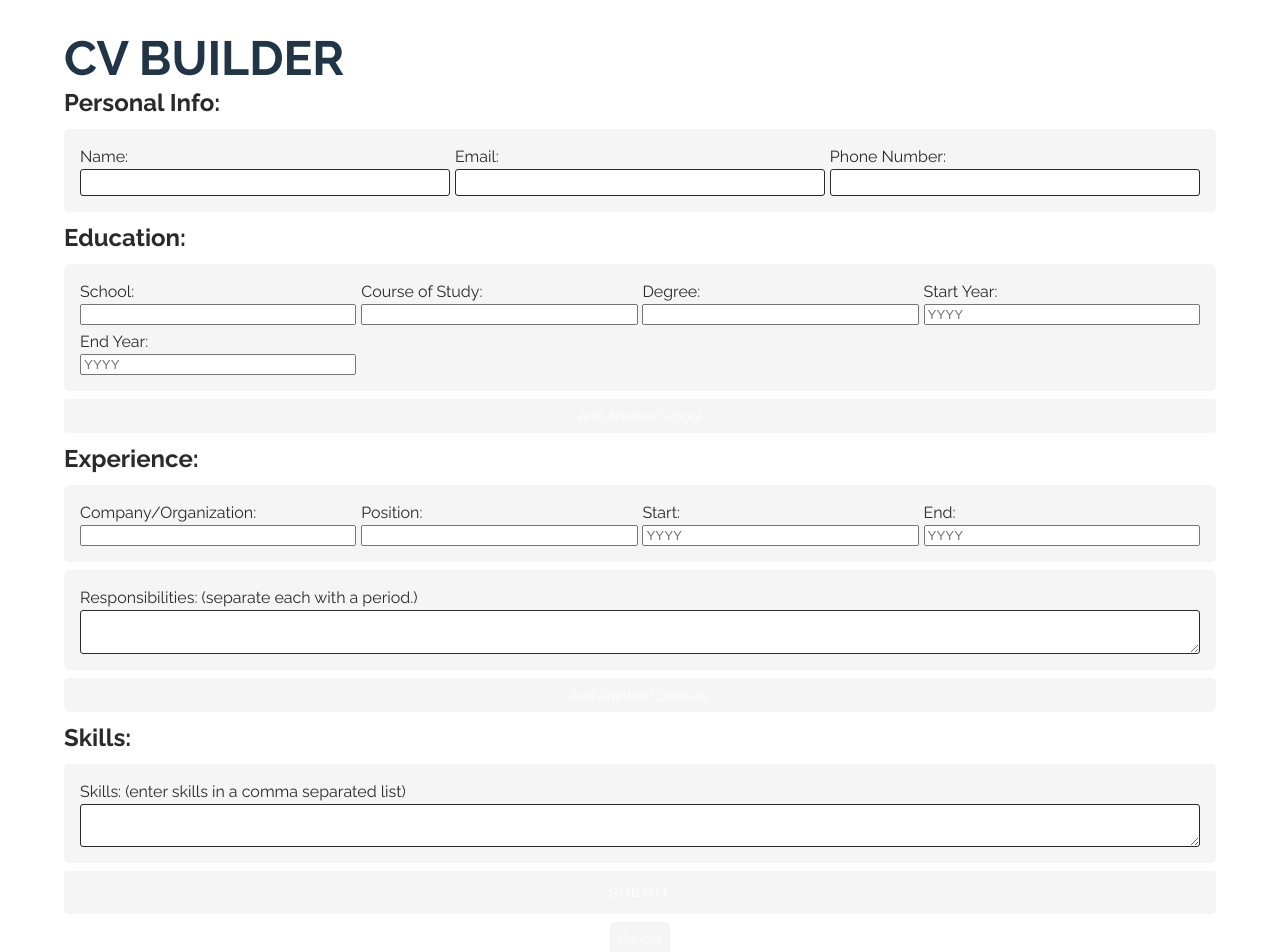
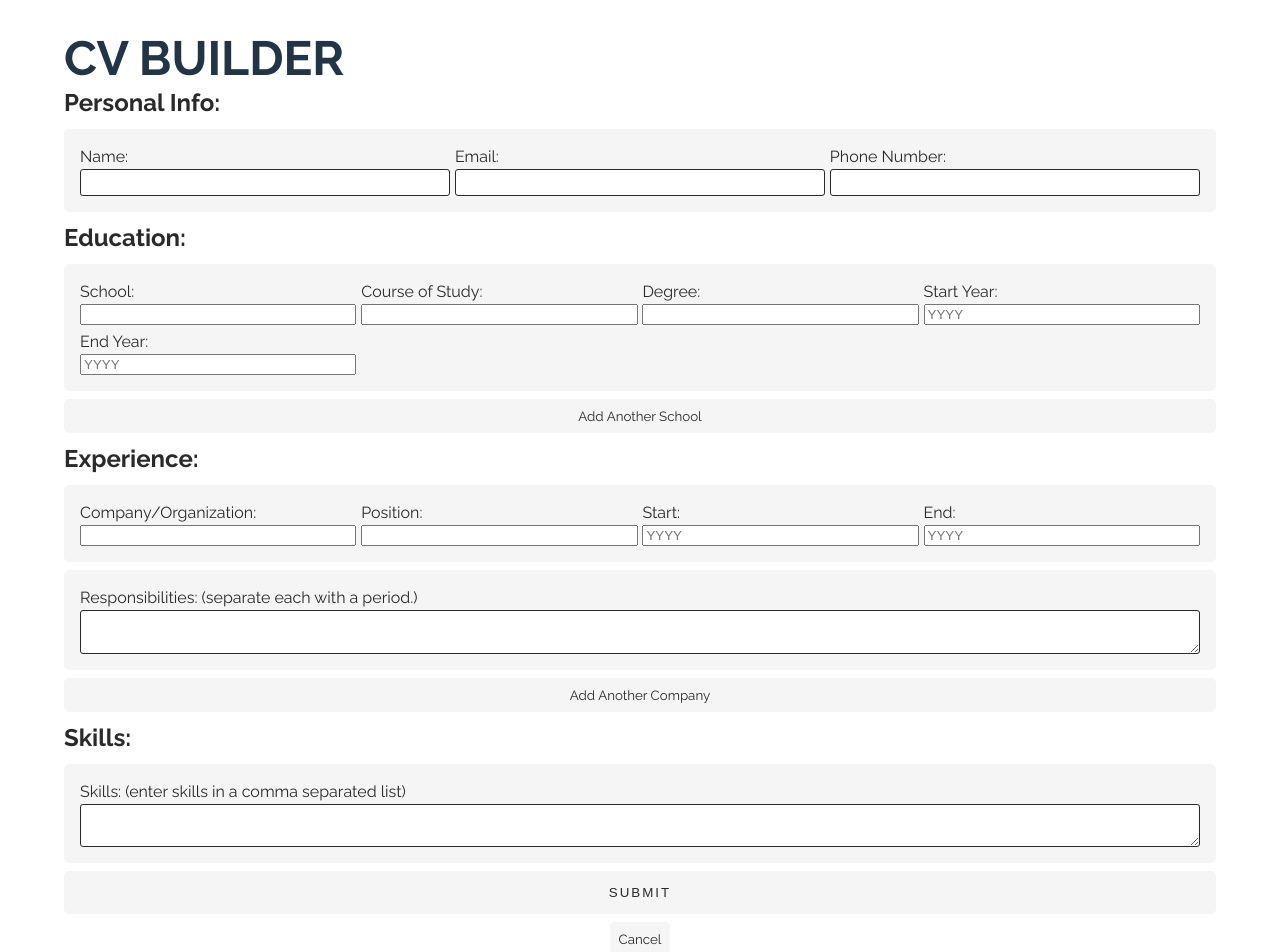
Before and after one commit to MooseCowBear/odin-cv-app, a React (Vite) app: page / in a window 1280 px wide. Shown: the top 952 px of the page. Built offline with nearby package versions, Linux system fonts and the light colour scheme.

Commit message:
fix light mode button color

```diff
--- a/src/index.css
+++ b/src/index.css
@@ -75,6 +75,7 @@ button:focus {
 
   input[type="submit"] {
     background-color: var(--background);
+    color: var(--text);
   }
 
   input[type="submit"]:hover,
@@ -89,6 +90,7 @@ button:focus {
     border-radius: 5px;
     cursor: pointer;
     border: 1px solid transparent;
+    color: var(--text);
   }
 
   button:hover,
```
